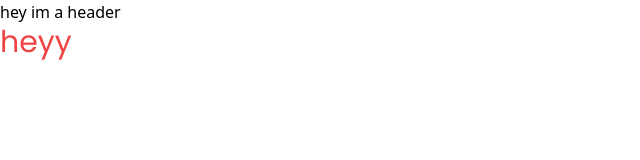
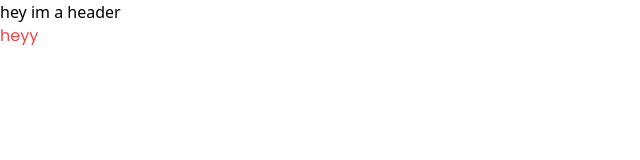
Before and after one commit to Headbwoi/portfolio, a Next.js app: page / in a window 1280 px wide. Shown: the top 160 px of the page, without its empty margins (0-640 px from the left). Built offline with nearby package versions, Linux system fonts and the light colour scheme.

Commit message:
configured tailwind fonts

```diff
--- a/tailwind.config.js
+++ b/tailwind.config.js
@@ -11,11 +11,31 @@ module.exports = {
     fontFamily: {
       'pop': ['Poppins', 'sans-serif'],
     },
-    extend: {
-      fontSize:{
-        large: "64px"
+    fontSize:{
+      'head-sm': ['2.5rem', {
+        lineHeight: '2rem',
+        letterSpacing: '-2%',
+        fontWeight: '700',
+      }],
+      'head-lg': ['4rem', {
+        lineHeight: '2rem',
+        letterSpacing: '-2%',
+        fontWeight: '700',
+      }],
+      'nav': ['1.5rem', {
+        fontWeight: '400',
+      }],
+      'nav-hover': ['1.5rem', {
+        fontWeight: '400',
+      }],
+      'sm': ['1.125rem', {
+        fontWeight: '400',
+      }],
+      'md': ['1.25rem', {
+        fontWeight: '400',
+      }],
       },
-    },
+    extend: {},
   },
   plugins: [],
 }
```
